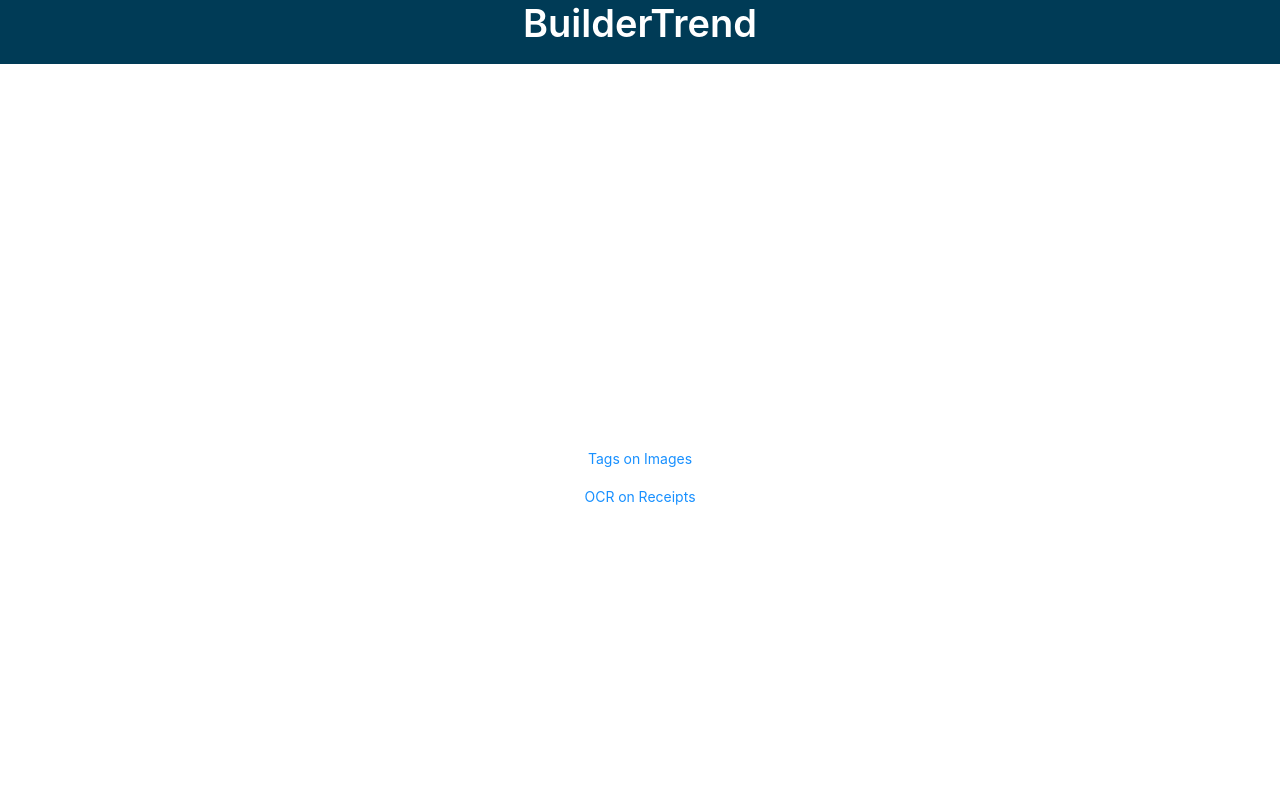
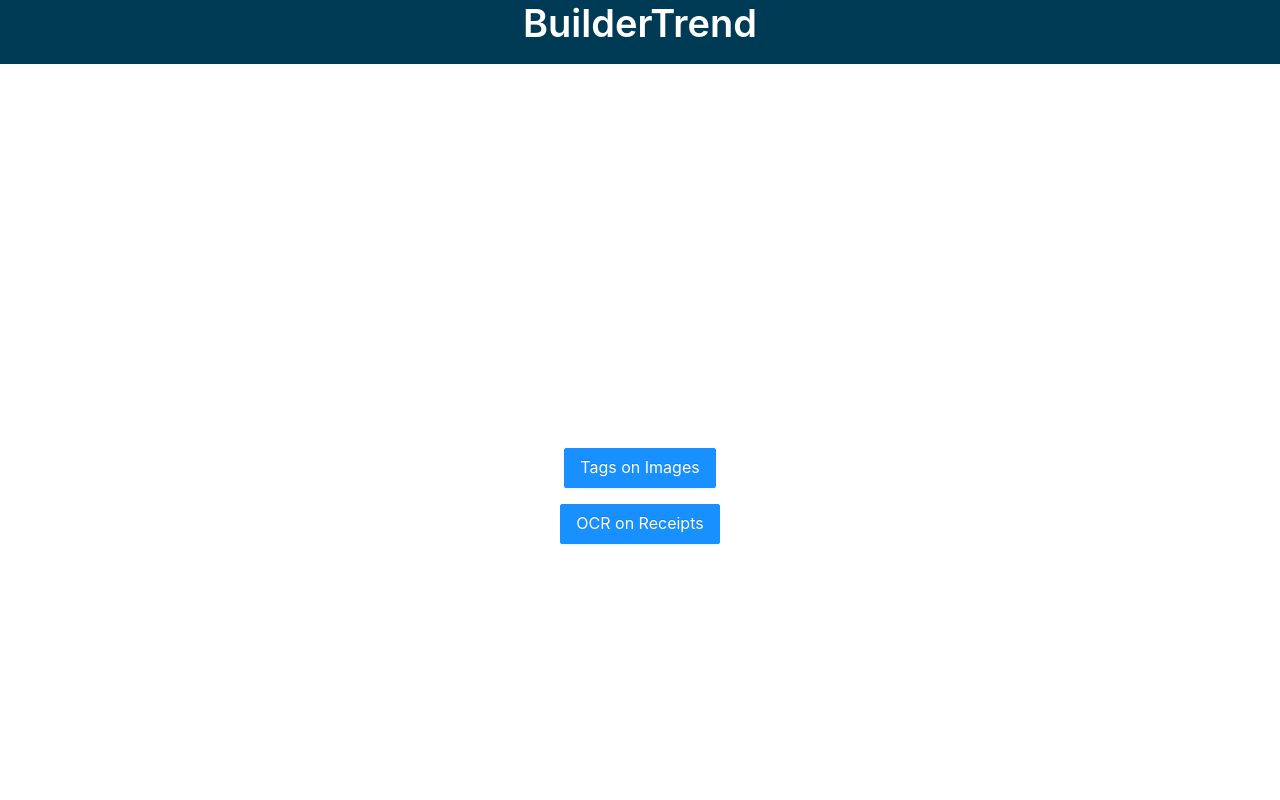
Before and after one commit to RoschenJ/Capstone-FrontEnd, a React (Create React App) app in the folder capstone-frontend/: page / in a window 1280 px wide. Shown: the top 800 px of the page. Built offline with nearby package versions, Linux system fonts and the light colour scheme.

Commit message:
fixed button

```diff
--- a/capstone-frontend/src/App.tsx
+++ b/capstone-frontend/src/App.tsx
@@ -61,12 +61,12 @@
           <AppSpacing/>
           {/* <Button type="primary" size='large'>Tags on Images</Button> */}
           <nav>
-            <Link to="/tags">Tags on Images</Link>
+            <Link to="/tags" ><Button type="primary" size='large'>Tags on Images</Button></Link>
           </nav>
           <AppSpacing/>
           {/* <Button type="primary" size='large'>OCR on Receipts</Button> */}
           <nav>
-            <Link to="/ocr">OCR on Receipts</Link>
+            <Link to="/ocr"><Button type="primary" size='large'>OCR on Receipts</Button></Link>
           </nav>
           <AppSpacing/>
           <AppSpacing/>
@@ -154,6 +154,6 @@
   );
 }
 
-export default App;
-//export default AppTags;
+   export default App;
+// export default AppTags;
 // export default AppOCR;
```
Also changed, not shown: 1 other file (tests, documents, lock files or other folders).
